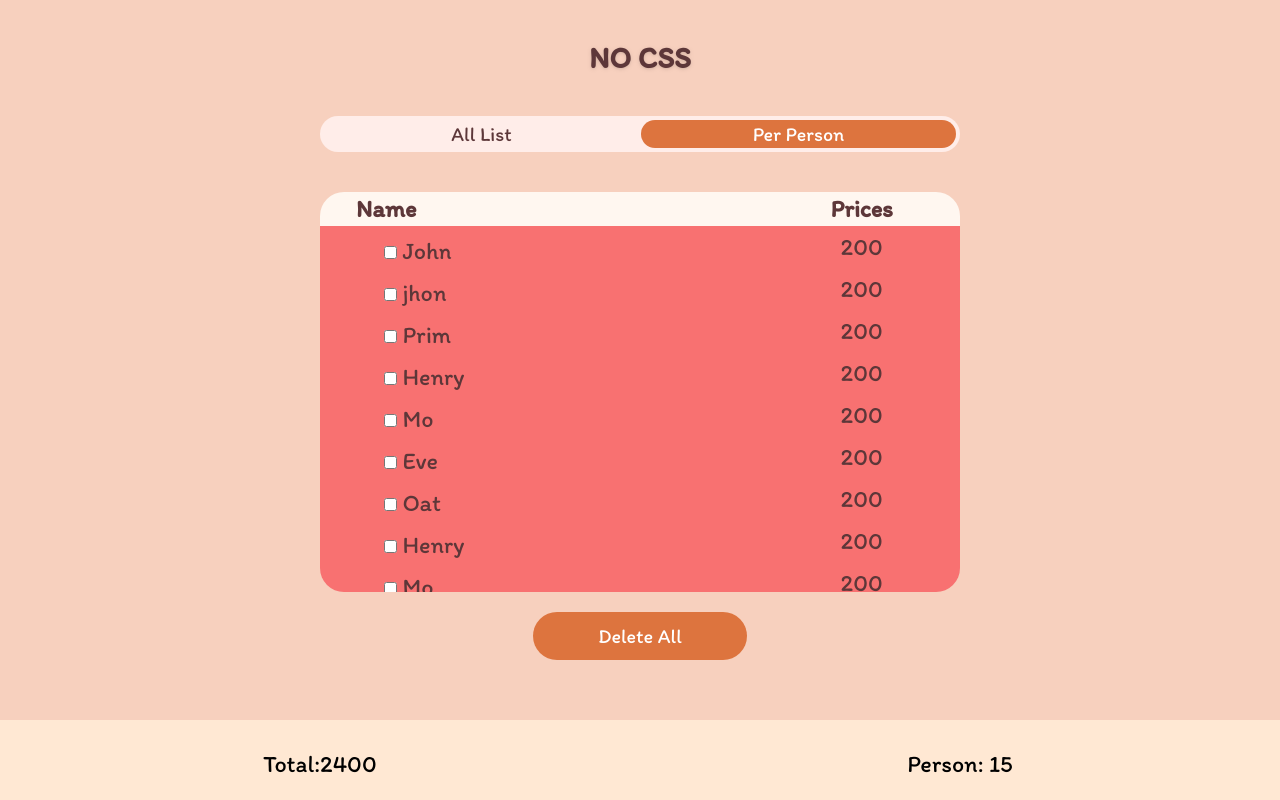
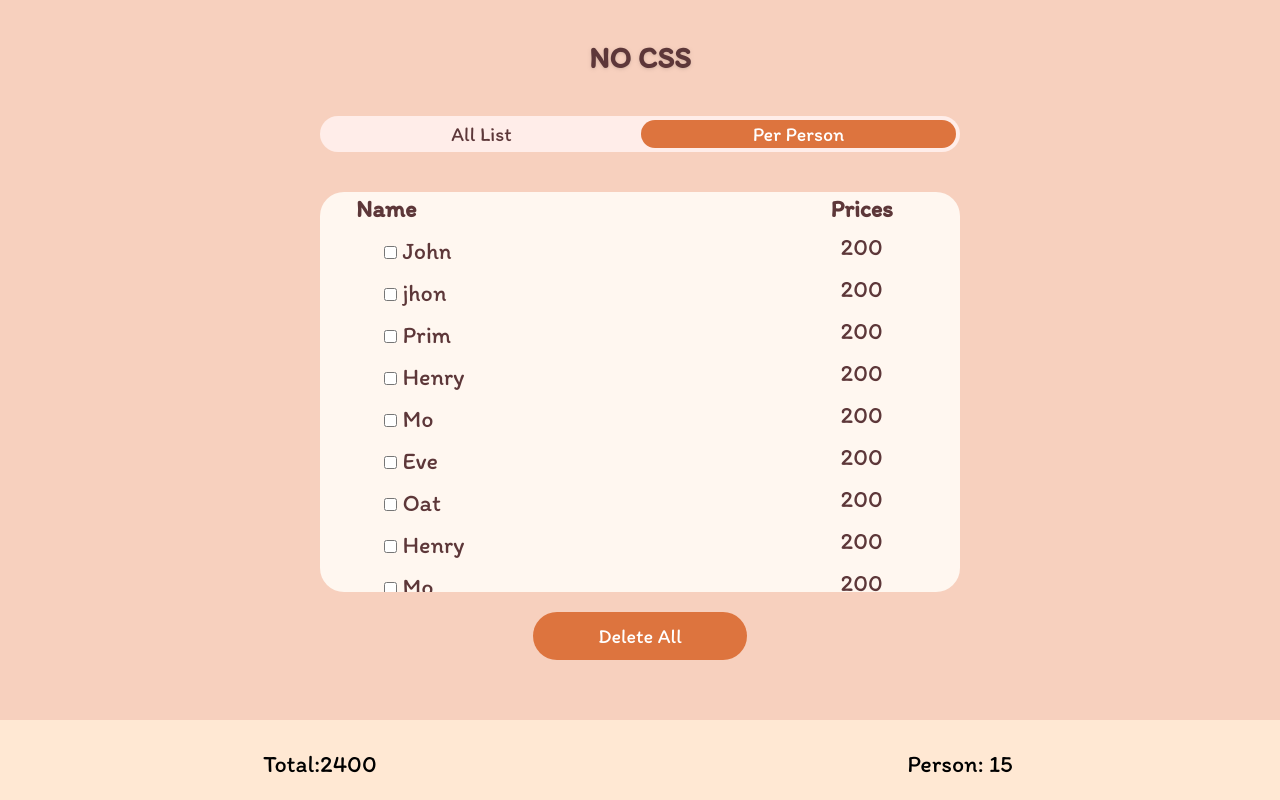
Before and after one commit to panithee/PROJECT1-SEC-1-noCSS, a Vue app in the folder project/: page / in a window 1280 px wide. Both pictures are taken after a click on the element "Per Person". Built offline with nearby package versions, Linux system fonts and the light colour scheme.

Commit message:
changeColorInput

```diff
--- a/project/src/App.vue
+++ b/project/src/App.vue
@@ -183,7 +183,7 @@ const totalFoodLits = ref(
             </tr>
           </thead>
           <tbody>
-            <tr v-for="(person, index) in persons" key="index" :class="person.status ? 'bg-green-400' : 'bg-red-400'" >
+            <tr v-for="(person, index) in persons" key="index" :class="person.status ? 'bg-checkboxGreen' : 'bg-bgBox'" >
               <td class="text-2xl text-left pl-16">
                 <div class="mt-2">
                   <input type="checkbox" v-model="person.status" />
--- a/project/tailwind.config.js
+++ b/project/tailwind.config.js
@@ -27,8 +27,8 @@ module.exports = {
         "person2": '#F7E9FF',
         "person3":' #FFE9EE',
         "person4":'#FFF9E9',
-        "bgbtn" : '#FFEDE9'
-
+        "bgbtn" : '#FFEDE9',
+        "checkboxGreen" : '#D6FBD0'
       }
     },
   },
```
